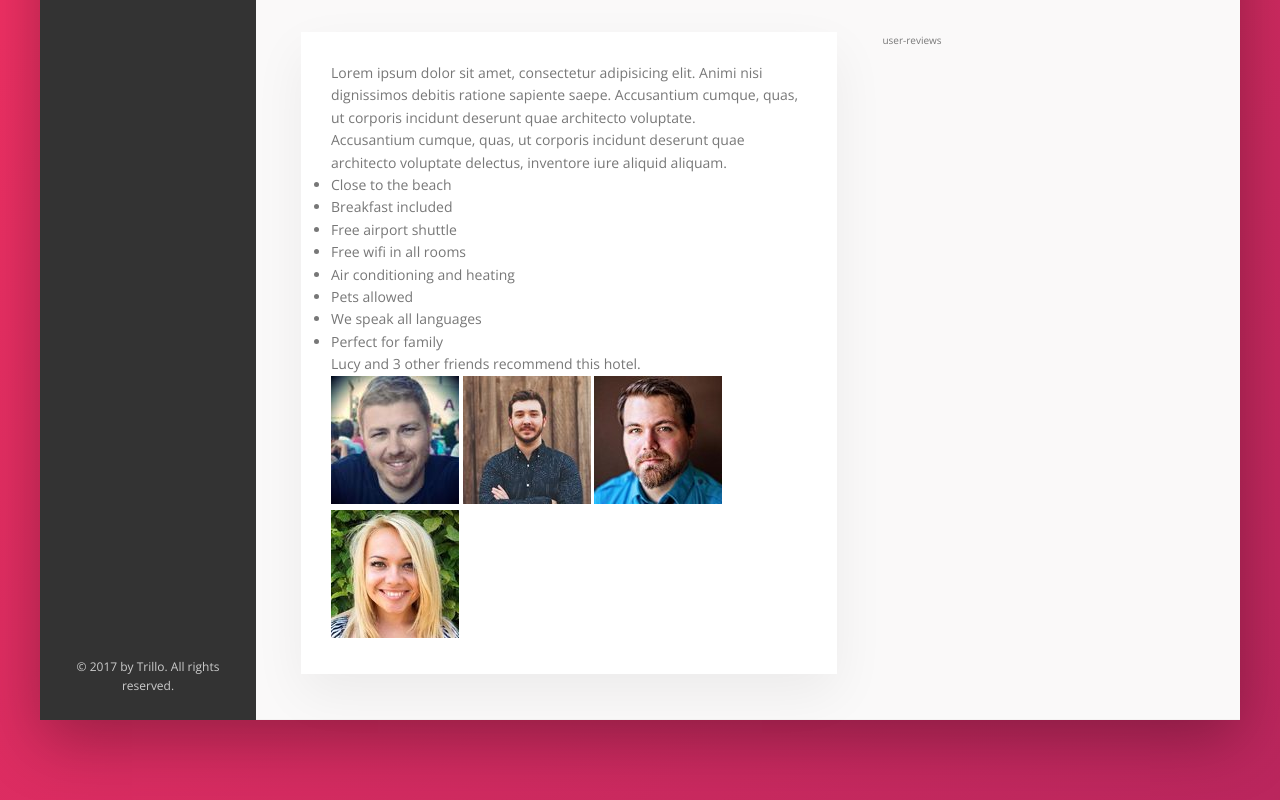
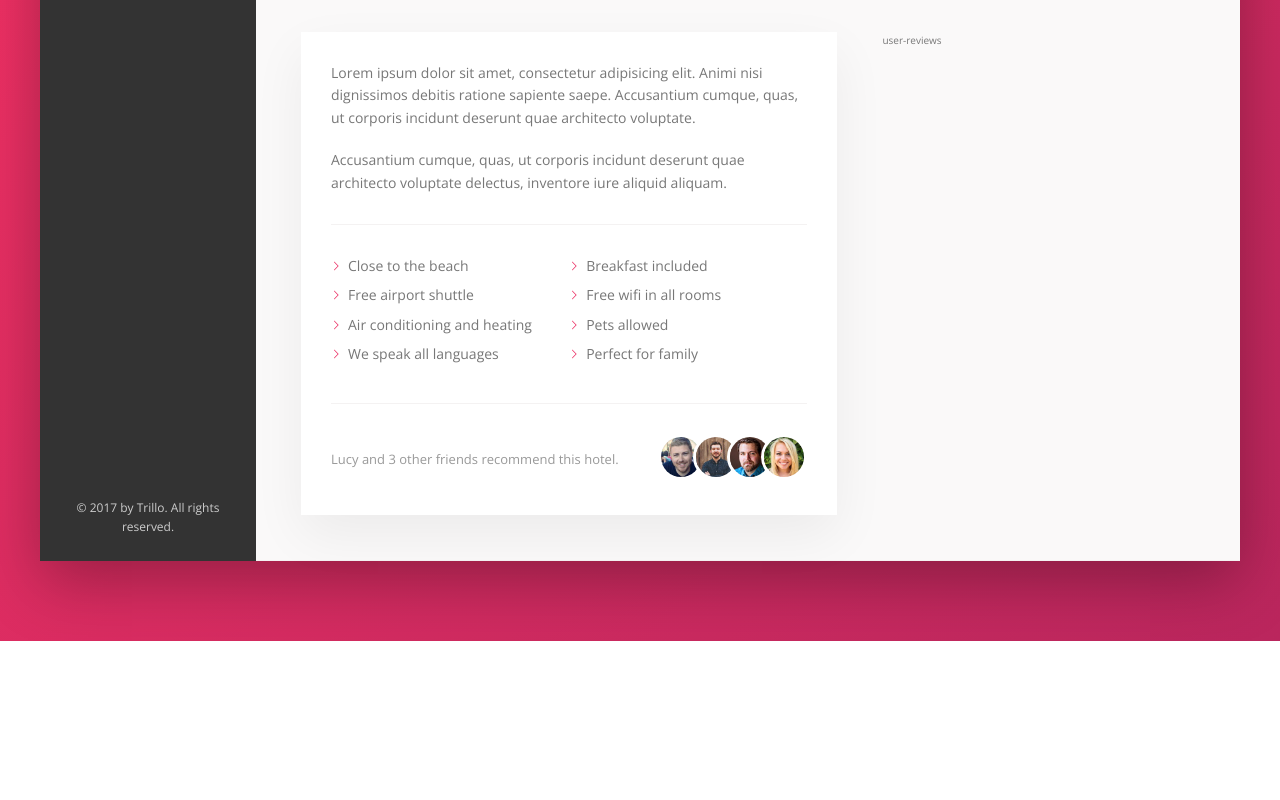
Before and after one commit to Grudgesong/Advanced-CSS-and-Sass--Flexbox--Grid--Animations-and-More, a website: page Trillo/index.html in a window 1280 px wide. Shown: the part 615-1415 px from the top of the page. After the commit the page ends 1256 px from the top, so only its background shows below. Drawn offline with nearby package versions, Linux system fonts and the light colour scheme.

Commit message:
Building the description section part 2

```diff
--- a/Trillo/index.html
+++ b/Trillo/index.html
@@ -178,22 +178,22 @@
                   <img
                     src="./img/user-3.jpg"
                     alt="Friend 1"
-                    class="recomment__photo"
+                    class="recommend__photo"
                   />
                   <img
                     src="./img/user-4.jpg"
                     alt="Friend 2"
-                    class="recomment__photo"
+                    class="recommend__photo"
                   />
                   <img
                     src="./img/user-5.jpg"
                     alt="Friend 3"
-                    class="recomment__photo"
+                    class="recommend__photo"
                   />
                   <img
                     src="./img/user-6.jpg"
                     alt="Friend 4"
-                    class="recomment__photo"
+                    class="recommend__photo"
                   />
                 </div>
               </div>
--- a/Trillo/sass/_components.scss
+++ b/Trillo/sass/_components.scss
@@ -292,3 +292,72 @@
     box-shadow: none;
   }
 }
+
+//PARAGRAPHS
+.paragraph:not(:last-of-type) {
+  margin-bottom: 2rem;
+}
+
+//LIST
+.list {
+  list-style: none;
+  margin: 3rem 0;
+  padding: 3rem 0;
+  border-top: var(--line);
+  border-bottom: var(--line);
+
+  display: flex;
+  flex-wrap: wrap;
+
+  &__item {
+    flex: 0 0 50%;
+    margin-bottom: 0.7rem;
+  }
+
+  &__item::before {
+    content: "";
+    display: inline-block;
+    height: 1rem;
+    width: 1rem;
+    margin-right: 0.7rem;
+
+    //Older browsers
+    // background-image: url(../img/chevron-thin-right.svg);
+    // background-size: cover;
+
+    //NEW BROWSERS- masks
+    background-color: var(--color-primary);
+    -webkit-mask-image: url(../img/chevron-thin-right.svg);
+    -webkit-mask-size: cover;
+    mask-image: url(../img/chevron-thin-right.svg);
+    mask-size: cover;
+  }
+}
+
+//RECOMMEND
+.recommend {
+  font-size: 1.3rem;
+  color: var(--color-grey-dark-3);
+
+  display: flex;
+  align-items: center;
+
+  &__count {
+    margin-right: auto;
+  }
+
+  &__friends {
+  }
+
+  &__photo {
+    box-sizing: content-box;
+    height: 4rem;
+    width: 4rem;
+    border-radius: 50%;
+    border: 3px solid var(--color-white);
+
+    &:not(:last-child) {
+      margin-right: -1.5rem;
+    }
+  }
+}
```
Also changed, not shown: Trillo/css/style.css.
